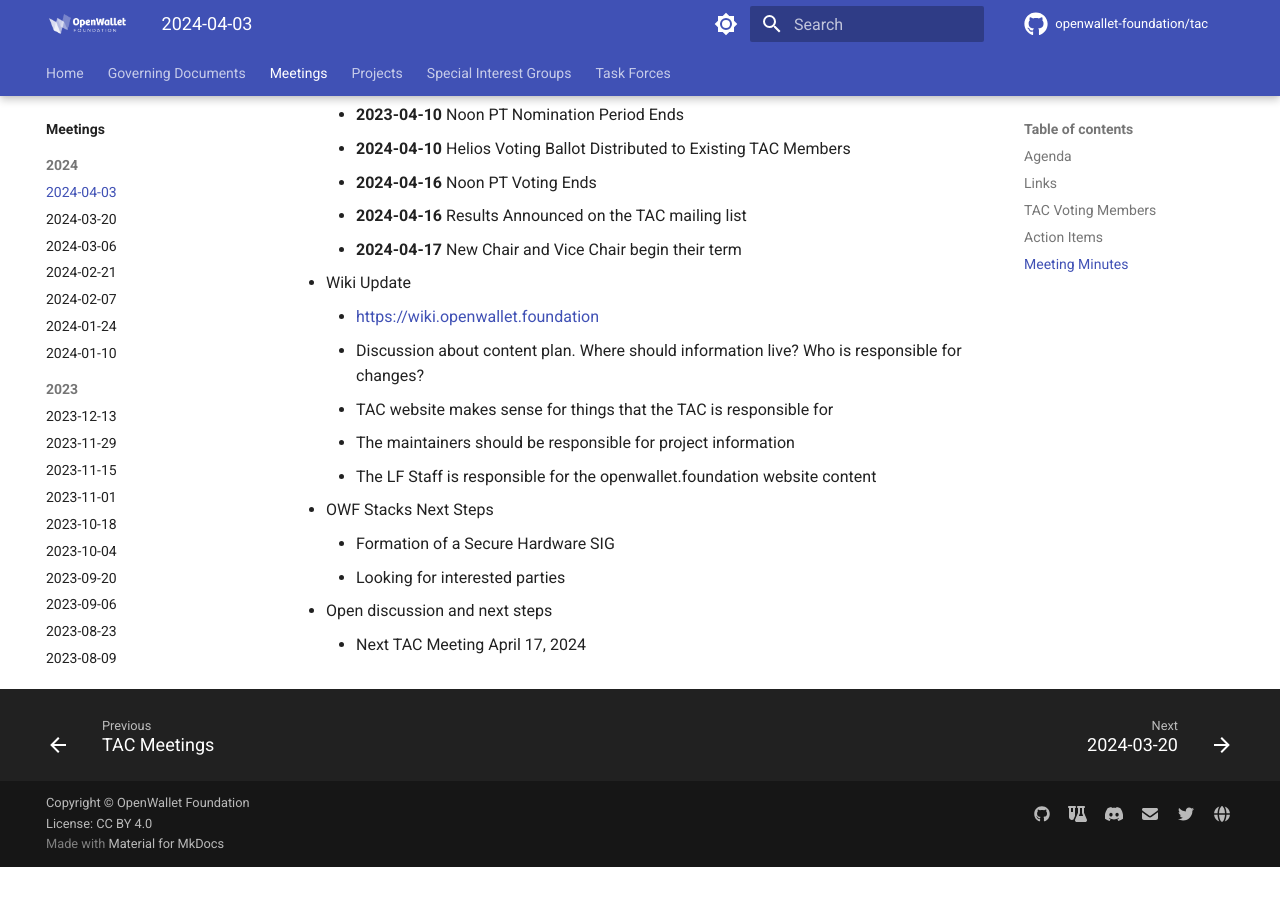
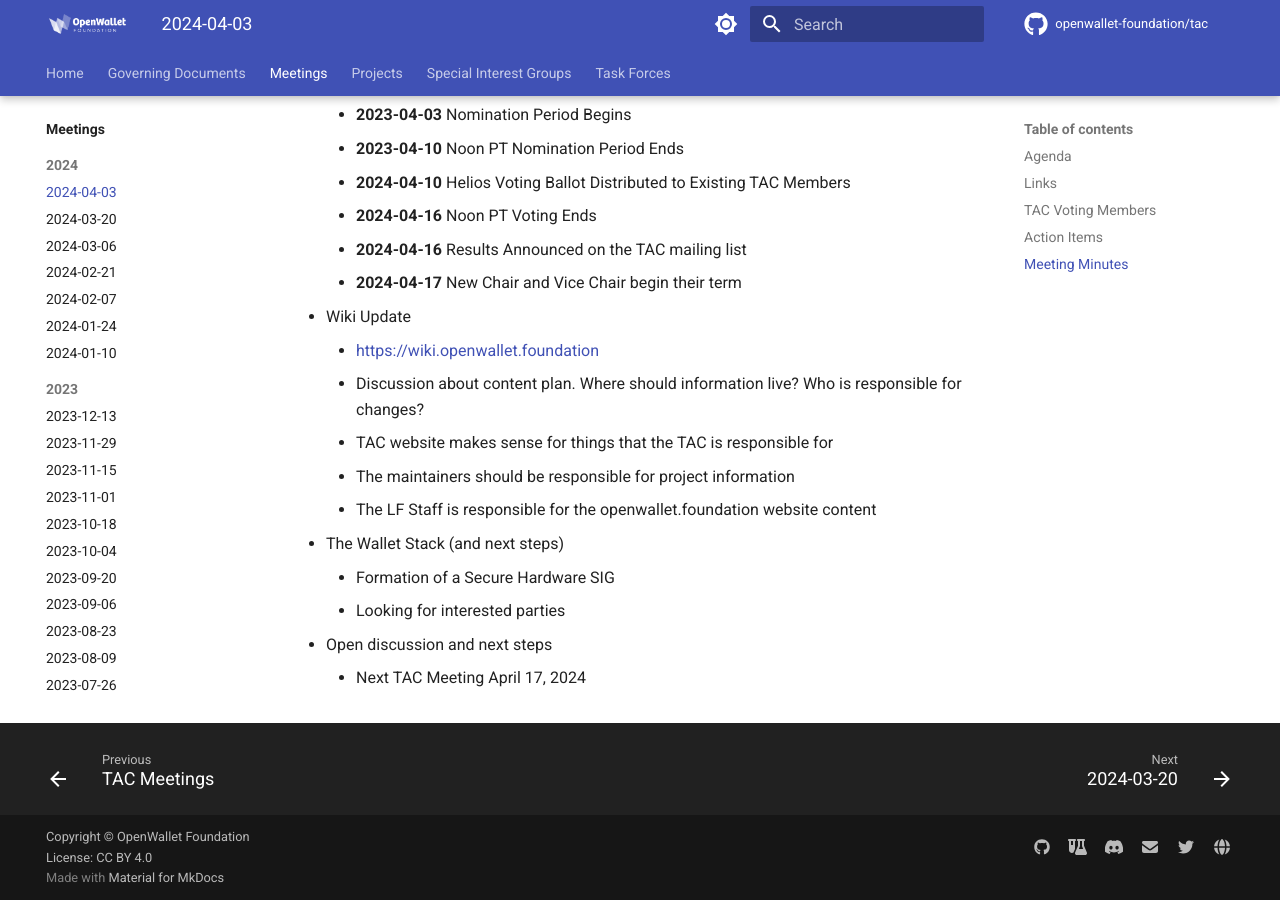
Before and after one commit to openwallet-foundation/tac, an MkDocs documentation site: the page built from docs/meetings/2024/2024-04-03.md, in a window 1280 px wide and 900 px high, scrolled down 2550 px. Built offline with MkDocs 1.6.1 and Material for MkDocs 9.7.7, drawn with Linux system fonts in a browser that asks for light colours; comment, search, counter and statistics services are not loaded; before the commit the page ends 3417 px from its top, so only the background shows below that; some of the changed text lies outside the part shown.

Commit message:
Add meeting minutes
Signed-off-by: Tracy Kuhrt <tracy.a.kuhrt@accenture.com>

```diff
--- a/docs/meetings/2024/2024-04-03.md
+++ b/docs/meetings/2024/2024-04-03.md
@@ -10,6 +10,7 @@
 - Architecture SIG Q2 Update
 - TAC Chair/Vice Chair Nomination Process and Voting Schedule
 - Wiki Update
+- The Wallet Stack (and next steps)
 - Open discussion and next steps
 
 ## Links
@@ -77,8 +78,9 @@
     - The maintainers should be responsible for project information
     - The LF Staff is responsible for the openwallet.foundation website content
 
-- OWF Stacks Next Steps
+- The Wallet Stack (and next steps)
     - Formation of a Secure Hardware SIG
     - Looking for interested parties
+
 - Open discussion and next steps
     - Next TAC Meeting April 17, 2024
```
